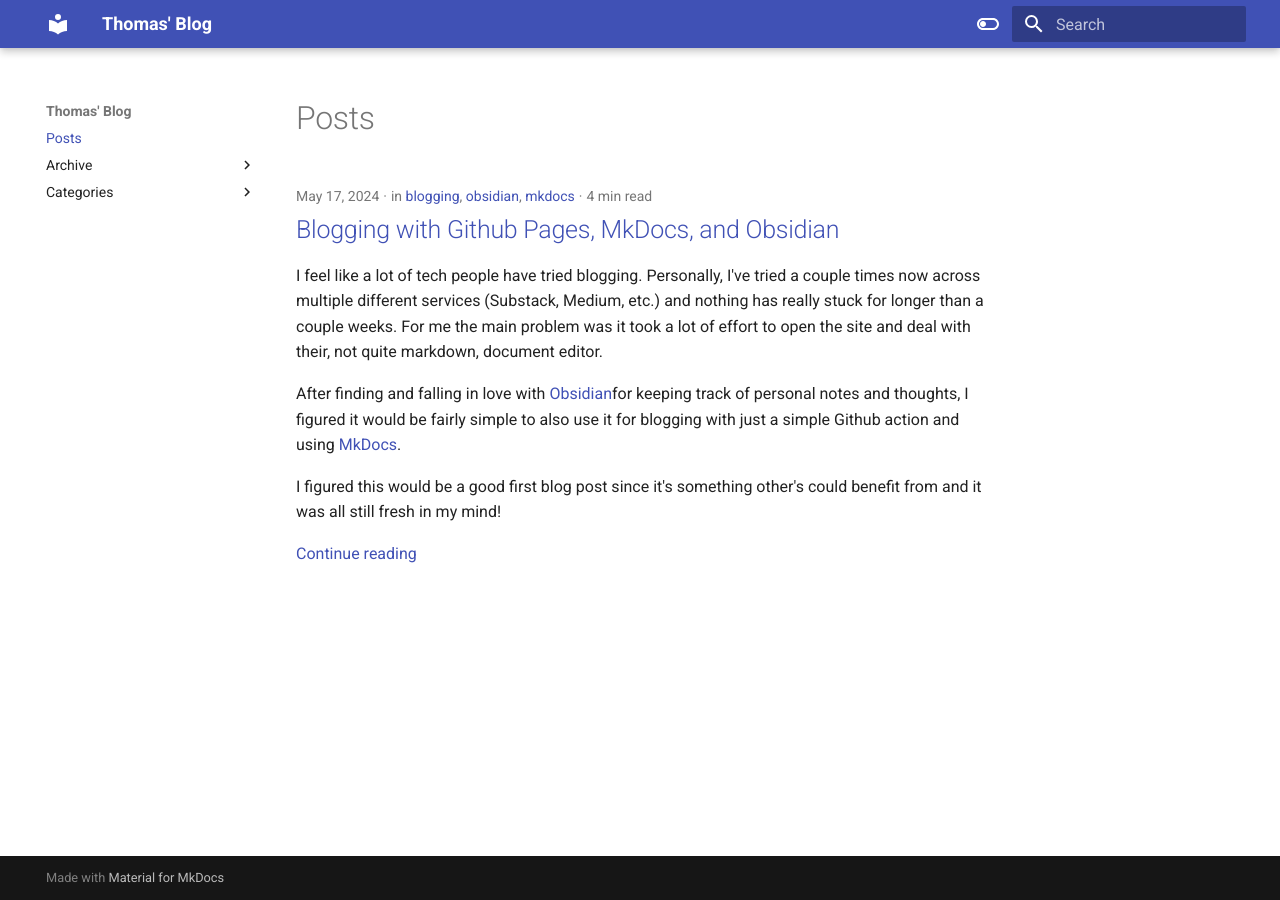
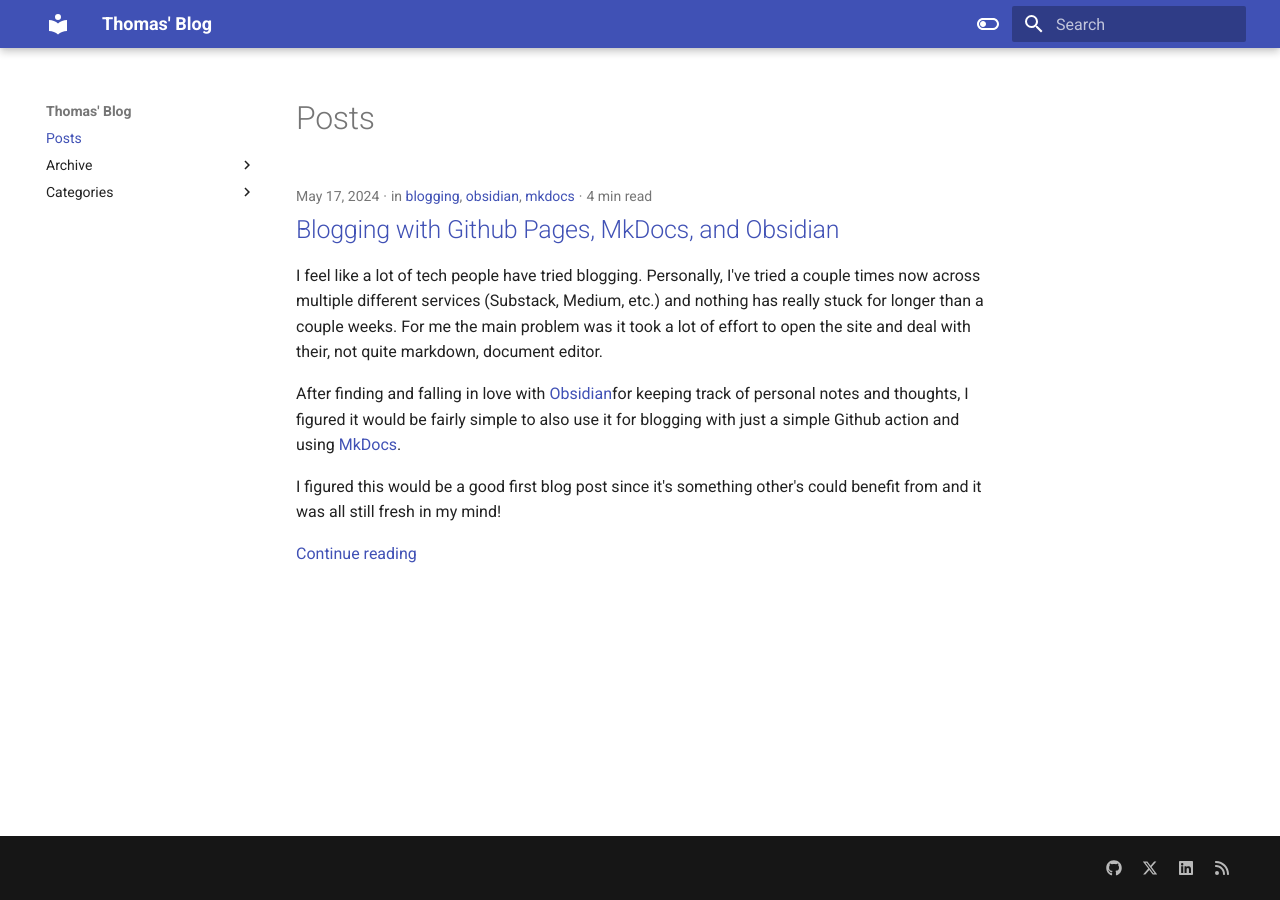
Before and after one commit to lazarust/lazarust.github.io, an MkDocs documentation site: the page built from site/blog/index.md, in a window 1280 px wide. Built offline with MkDocs 1.6.1 and Material for MkDocs 9.7.7, drawn with Linux system fonts in a browser that asks for light colours.

```diff
--- a/mkdocs.yml
+++ b/mkdocs.yml
@@ -38,3 +38,15 @@ plugins:
 markdown_extensions:
   - toc:
       permalink: true
+
+extra:
+  generator: false
+  social:
+    - icon: fontawesome/brands/github
+      link: https://github.com/lazarust
+    - icon: fontawesome/brands/x-twitter
+      link: https://x.com/lazarustda
+    - icon: fontawesome/brands/linkedin
+      link: www.linkedin.com/in/td-lazarus
+    - icon: fontawesome/solid/rss
+      link: https://lazarust.github.io/feed_rss_created.xml
```
